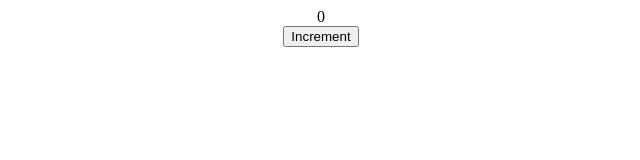
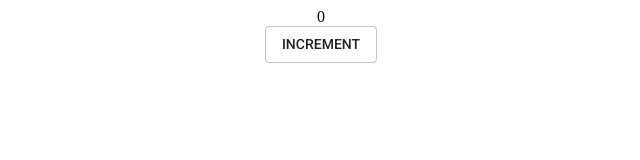
Before and after one commit to arias-lucas/webpack-proof-of-concept, a React app: page / in a window 1280 px wide. Shown: the whole page, without its empty margins (319-959 px from the left). Built offline with nearby package versions, Linux system fonts and the light colour scheme.

Commit message:
Added Material UI library.

```diff
--- a/examples/src/index.html
+++ b/examples/src/index.html
@@ -1,6 +1,11 @@
+<!DOCTYPE html>
 <html>
   <head>
     <title>This a Webpack proof of concept</title>
+    <link
+      rel="stylesheet"
+      href="https://fonts.googleapis.com/css?family=Roboto:300,400,500"
+    />
     <meta charset="utf-8" />
     <meta
       name="viewport"
--- a/package.json
+++ b/package.json
@@ -28,5 +28,8 @@
     "webpack": "^4.29.6",
     "webpack-cli": "^3.3.0",
     "webpack-dev-server": "^3.3.1"
+  },
+  "dependencies": {
+    "@material-ui/core": "^3.9.3"
   }
 }
--- a/src/PresentationalCounter.js
+++ b/src/PresentationalCounter.js
@@ -1,11 +1,13 @@
 import React from "react";
+import Button from "@material-ui/core/Button";
 
 const PresentationalCounter = React.memo(props => {
   return (
     <div style={{ textAlign: "center" }}>
-      {props.counter}
-      <br />
-      <button onClick={props.incrementCounter}>Increment</button>
+      <div>{props.counter}</div>
+      <Button variant="outlined" onClick={props.incrementCounter}>
+        Increment
+      </Button>
     </div>
   );
 });
```
Also changed, not shown: 1 other file.
